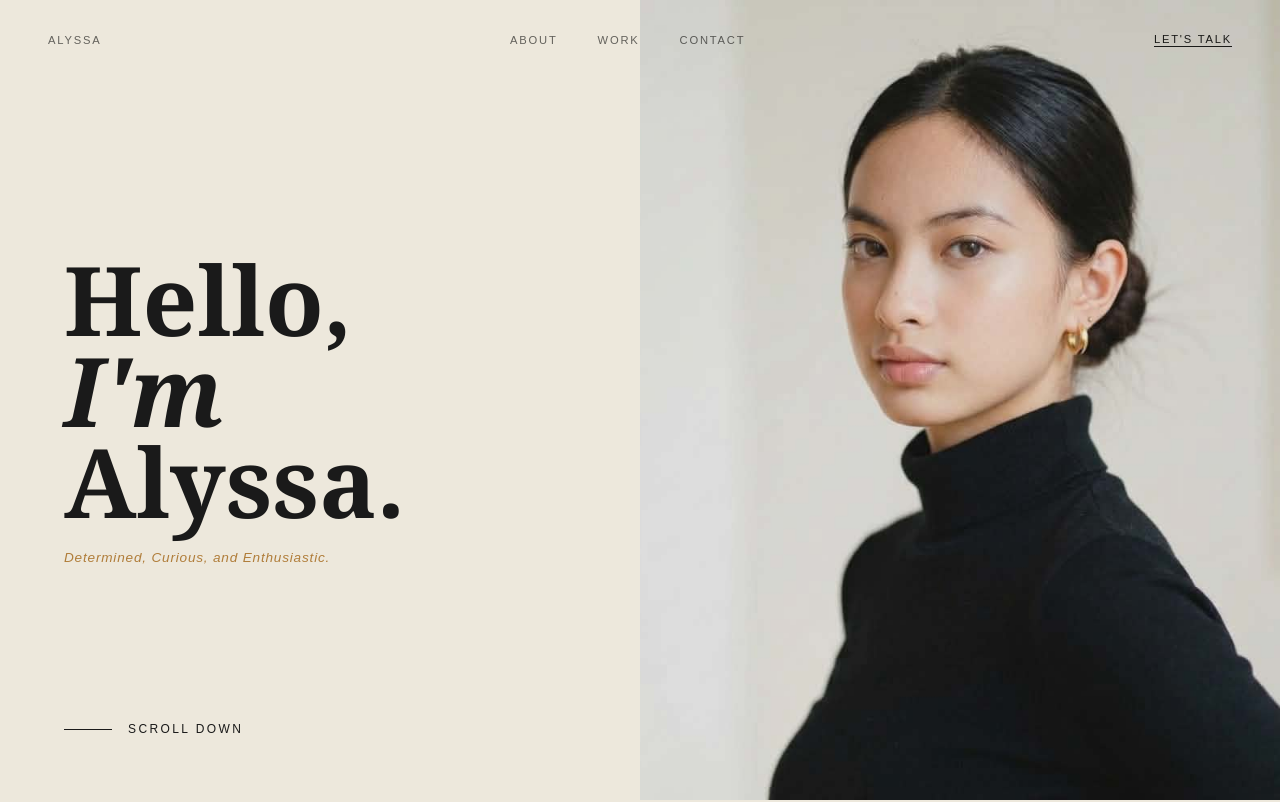
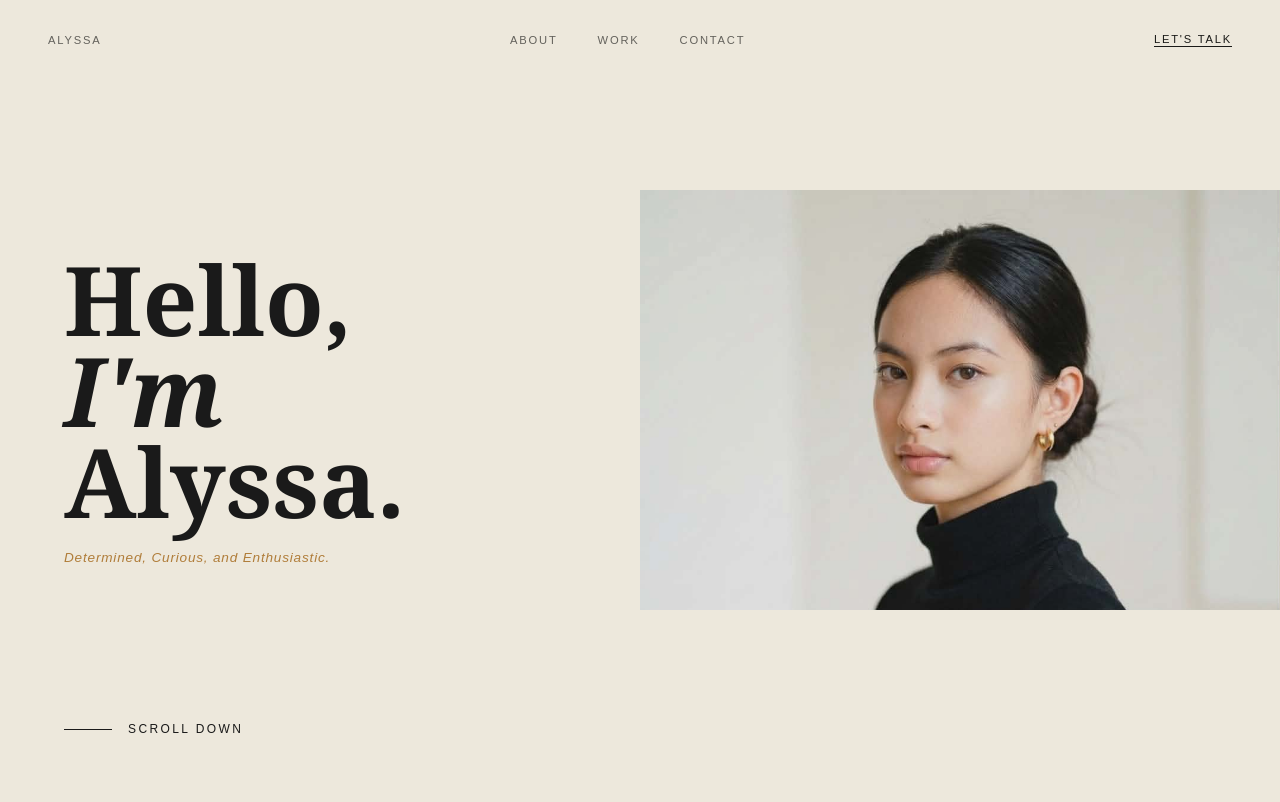
Before and after one commit to Alyszaqwer/Portfolio, a React (Create React App) app: page / in a window 1280 px wide. Shown: the top 802 px of the page. Built offline with nearby package versions, Linux system fonts and the light colour scheme.

Commit message:
Update Intro.css

```diff
--- a/src/components/Intro/Intro.css
+++ b/src/components/Intro/Intro.css
@@ -92,16 +92,20 @@
 .introRight {
   width: 50%;
   height: 100vh;
-  cursor: pointer;
+  display: flex;
+  align-items: center;
+  background-color: #ede8dc;
+  justify-content: center;
+
 
 }
 
 .bg {
-  width: 100%;
-  height: 100%;
+  width: 340%;
+  height: 420px;
   object-fit: cover;
   object-position: center top;
-  cursor: pointer;
+  display: block;
 }
 
 @media screen and (max-width:840px){
```
